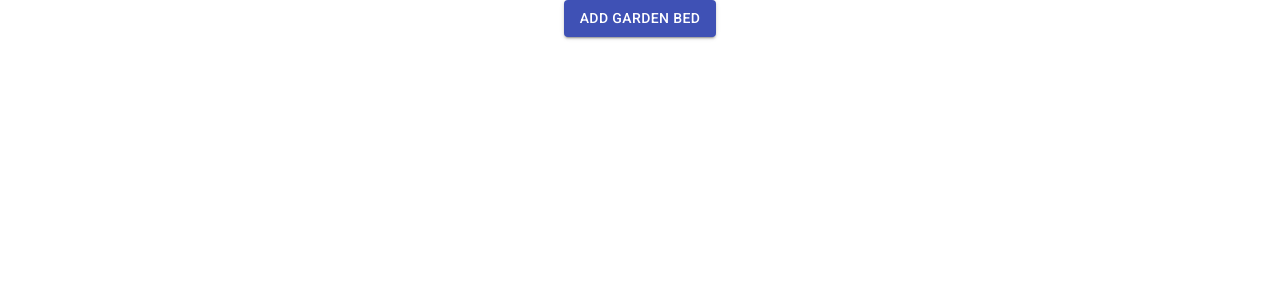
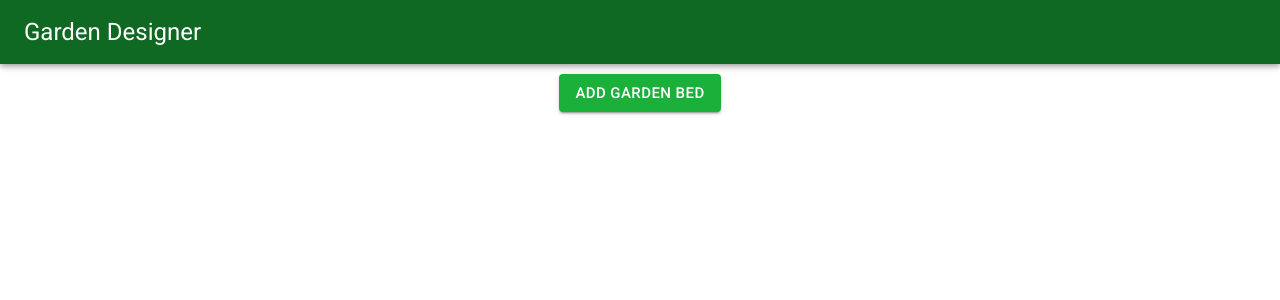
Before and after one commit to mbyrne510/garden-planner, a React (Create React App) app: page / in a window 1280 px wide. Shown: the top 300 px of the page. Built offline with nearby package versions, Linux system fonts and the light colour scheme; no server answers.

Commit message:
Add NavBar

```diff
--- a/src/components/Garden/GardenControls.js
+++ b/src/components/Garden/GardenControls.js
@@ -4,7 +4,7 @@ import Button from '@material-ui/core/Button';
 const gardenControls = (props) => {
     return (
         <React.Fragment>
-            <Button variant="contained" color="primary" onClick={props.added}>
+            <Button variant="contained" style={{backgroundColor: "#1ab039", color: "white", fontSize: "15px"}} onClick={props.added}>
                 Add garden bed
             </Button>
         </React.Fragment>
--- /dev/null
+++ b/src/components/UI/NavBar.js
@@ -0,0 +1,18 @@
+// https://stackoverflow.com/questions/39138380/how-to-apply-different-color-in-appbar-title-material-ui
+
+import React from 'react';
+import { AppBar, Toolbar, Typography } from '@material-ui/core';
+
+export default function NavBar() {
+    return (
+        <div>
+            <AppBar position="static" style={{background: "#106922"}}>
+                <Toolbar>
+                    <Typography variant="h5">
+                        Garden Designer
+                    </Typography>
+                </Toolbar>
+            </AppBar>
+        </div>
+    )
+}
--- a/src/containers/GardenPlanner/GardenPlanner.js
+++ b/src/containers/GardenPlanner/GardenPlanner.js
@@ -1,6 +1,7 @@
 import React, { Component } from 'react';
 import Garden from '../../components/Garden/Garden';
 import GardenControls from '../../components/Garden/GardenControls';
+import NavBar from '../../components/UI/NavBar';
 import axios from '../../axios-garden';
 
 class GardenPlanner extends Component {
@@ -80,7 +81,8 @@ class GardenPlanner extends Component {
     render() {
         return (
             <React.Fragment>
-                <div style={{display: "flex", justifyContent: "center"}}>
+                <NavBar />
+                <div style={{display: "flex", justifyContent: "center", marginTop: 10, marginBottom: 10}}>
                     <GardenControls
                         added={this.addBedHandler}
                         removed={this.remBedHandler} />
```
